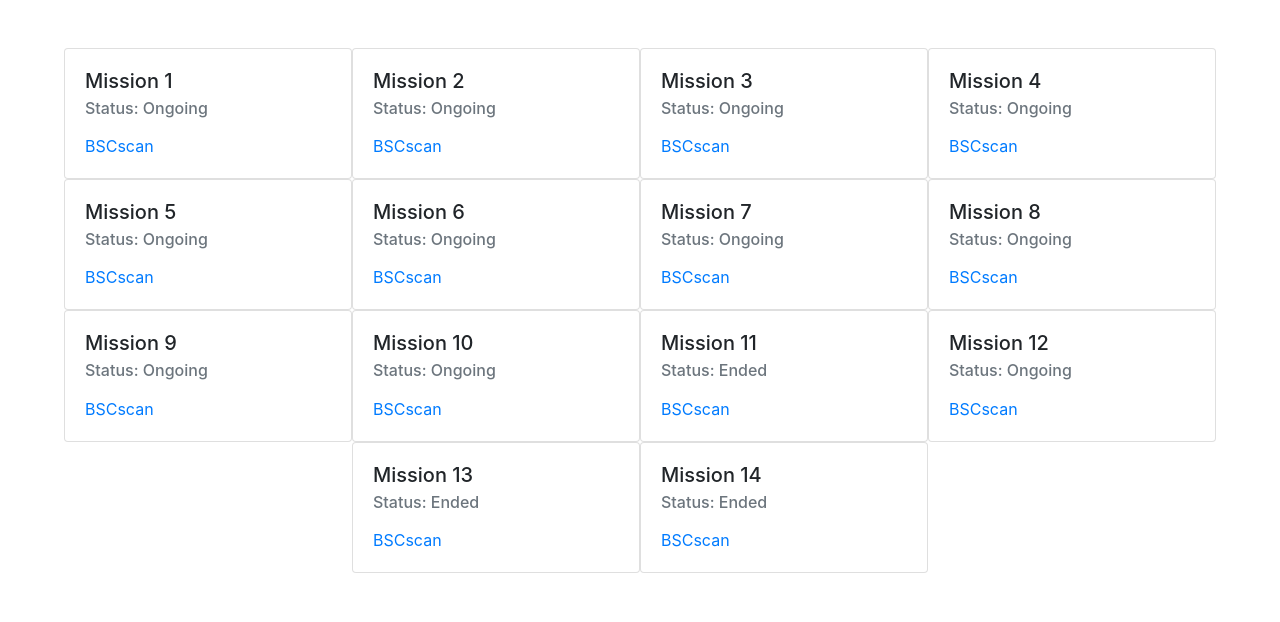
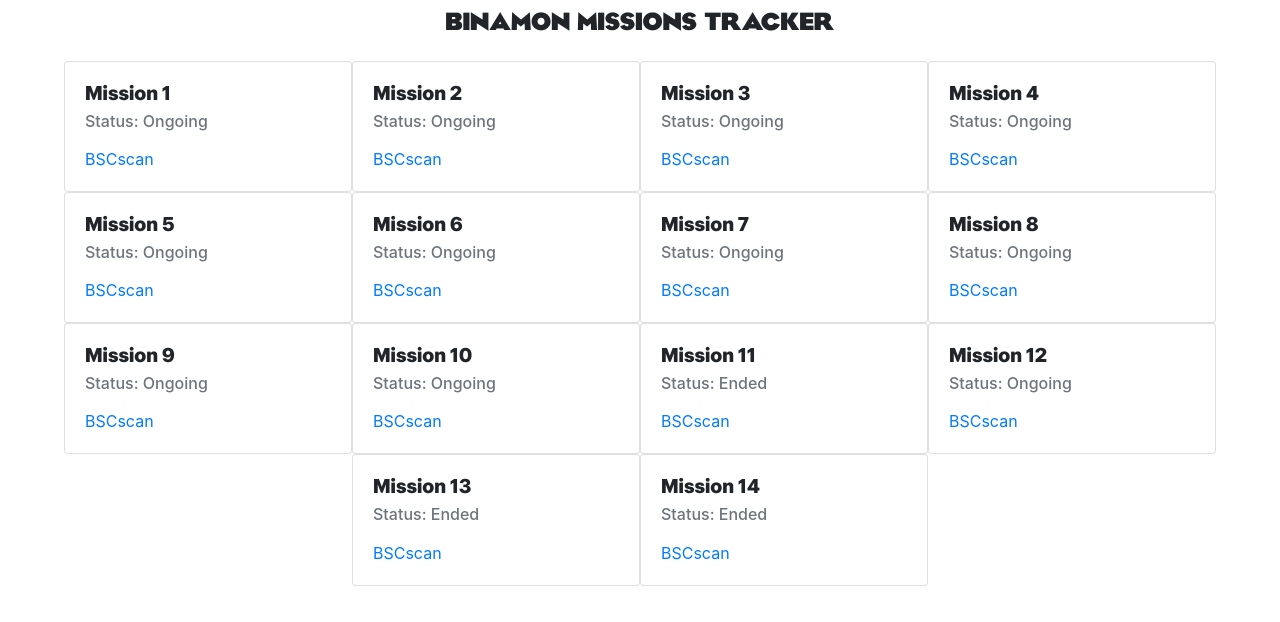
Before and after one commit to rhinorphan/binamon-missions-tracker, a plain HTML site: page index.html in a window 1280 px wide. Drawn offline with nearby package versions, Linux system fonts and the light colour scheme; no server answers.

Commit message:
improvement of front/ incorporating css

```diff
--- a/index.html
+++ b/index.html
@@ -7,11 +7,14 @@
     <title>Missions Balance Tracker</title>
 
     <link rel="stylesheet" href="https://stackpath.bootstrapcdn.com/bootstrap/4.3.1/css/bootstrap.min.css" integrity="sha384-ggOyR0iXCbMQv3Xipma34MD+dH/1fQ784/j6cY/iJTQUOhcWr7x9JvoRxT2MZw1T" crossorigin="anonymous">
-    <link rel="stylesheet" href="https://fonts.googleapis.com/icon?family=Material+Icons">
+    <link rel="stylesheet" href="CSS/styles.css">
   </head>
 
   <body>
-    <div class=" row justify-content-center pt-5">
+    <div class="d-flex justify-content-center pt-2">
+      <h1>Binamon Missions Tracker</h1>
+    </div>
+    <div class=" d-flex justify-content-center row pt-3">
       <!-- Mission 1-->
       <div class="card" style="width: 18rem;">
         <div class="card-body">
```
